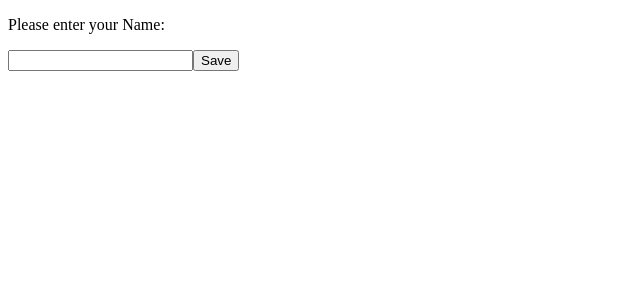
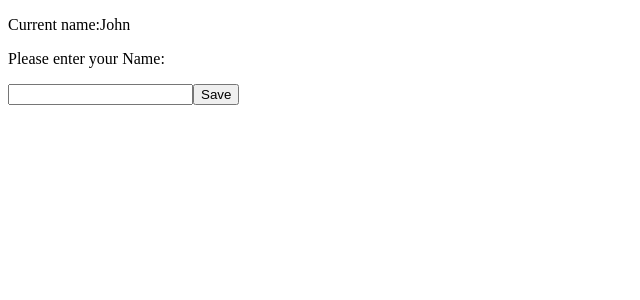
Before and after one commit to amaljoby03/appi, a React (Vite) app: page / in a window 1280 px wide. Shown: the top 300 px of the page, without its empty margins (0-640 px from the left). Built offline with nearby package versions, Linux system fonts and the light colour scheme.

Commit message:
created state and added update function to update name instantaneously big gaga

```diff
--- a/src/App.jsx
+++ b/src/App.jsx
@@ -1,11 +1,23 @@
-import NameInput from "./components/NameInput";
-import SaveButton from "./components/SaveButton";
+import { useState } from "react";
 
 function App() {
+  function UpdateName(event) {
+    setName(event.target.value);
+  }
+
+  function ShowPopup() {
+    alert("Hola!");
+  }
+
+  // const sum = addtwonumbers(4,5)
+  const [name, setName] = useState("John");
+
   return (
     <>
-      <NameInput />
-      <SaveButton />
+      <p> Current name:{name} </p>
+      <p>Please enter your Name:</p>
+      <input type="text" onChange={UpdateName}></input>
+      <button onClick={ShowPopup}>Save</button>
     </>
   );
 }
```
